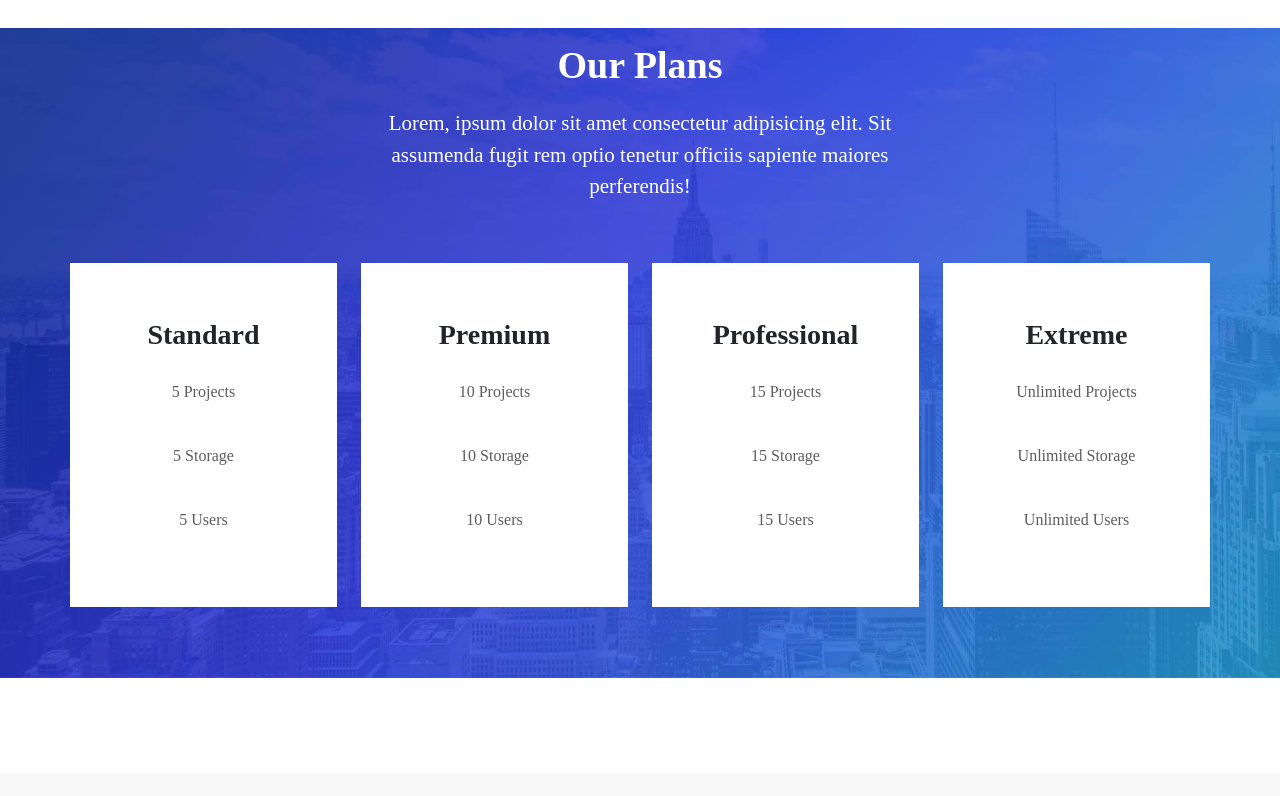
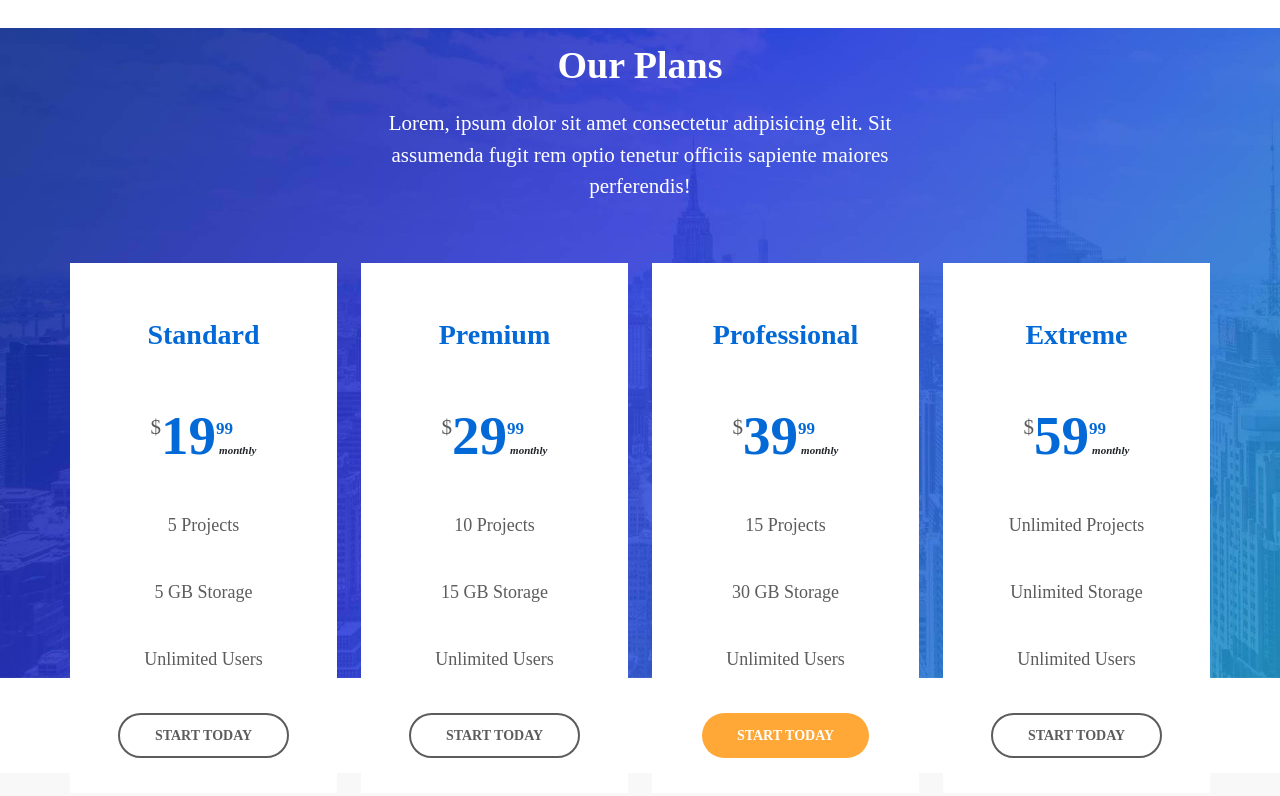
Before and after one commit to MarianoPd/proj-html-vuejs, a Vue app: page / in a window 1280 px wide. Shown: the part 4053-4849 px from the top of the page. Built offline with nearby package versions, Linux system fonts and the light colour scheme; a small style sheet from the web is missing.

Commit message:
section 4 ok

```diff
--- a/src/assets/style/vars.scss
+++ b/src/assets/style/vars.scss
@@ -2,6 +2,7 @@ $font: "Source Sans Pro";
 $primary-yellow: #ffa837;
 $primary-blue: #0369d7;
 $primary-gray: #5d5c5d;
+$secondry-gray-light: #818e9d;
 $secondary-lucky-point: #1a236c;
 $bg-alabaster: #f8f8f8;
 $bg-deep-cove: #051745;
--- a/src/components/Section4Plans.vue
+++ b/src/components/Section4Plans.vue
@@ -13,13 +13,17 @@
                 <div v-for="(card, index) in cardList" :key="index"
                     class="col-3 ">
                     <div class="my-card">
-                        <i :class="card.iconClass"></i>
                         <h3>{{card.mainText}}</h3>
-
-                        <span>{{card.perks[0]}} Projects</span>
-                        <span>{{card.perks[0]}} Storage</span>
-                        <span>{{card.perks[0]}} Users</span>
-
+                        <div class="price">
+                            <sup class="currency">$</sup>
+                            <span class="integer-part">{{card.price}}</span>
+                            <sup class="decimal-part">99</sup>
+                            <span class="time">monthly</span>
+                        </div>
+                        <p>{{card.perks[0]}} Projects</p>
+                        <p>{{card.perks[1]}} Storage</p>
+                        <p>{{card.perks[2]}} Users</p>
+                        <button class="my-btn" :class="index === 2 ? 'yellow' : 'white'">start today</button>
                     </div>
                 </div>
           </div>
@@ -59,13 +63,49 @@ export default {
         height: 840px; //da togliere
         .my-card{
             background-color: white;
+            .price{
+                position: relative;
+                text-align: center;
+                padding: 15px;
+                .currency{
+                    position: relative;
+                    top: -20px;
+                    font-size: 21px;
+                    color: $primary-gray;
+                }
+                .integer-part{
+                    display: inline;
+                    font-size: 55px;
+                    font-weight: 700;
+                    color: $primary-blue;
+                }
+                .decimal-part{
+                    position: relative;
+                    top: -20px;
+                    font-size: 17px;
+                    font-weight: 700;
+                    color: $primary-blue;
+                }
+                .time{
+                    display: inline;
+                    font-size: 11px;
+                    font-weight: 700;
+                    position: relative;
+                    font-style: italic;
+                    margin-left: -14px;
+                }
+            }
             h3{
                 padding: 20px;
+                color: $primary-blue;
             }
-            span{
+            p{
                 color: $primary-gray;
                 display: block;
-                margin-bottom: 40px;
+                margin: 20px;
+            }
+            .my-btn{
+                margin: 0 auto;
             }
 
         }
```
Also changed, not shown: src/assets/style/generals.scss (line endings or trailing spaces).
